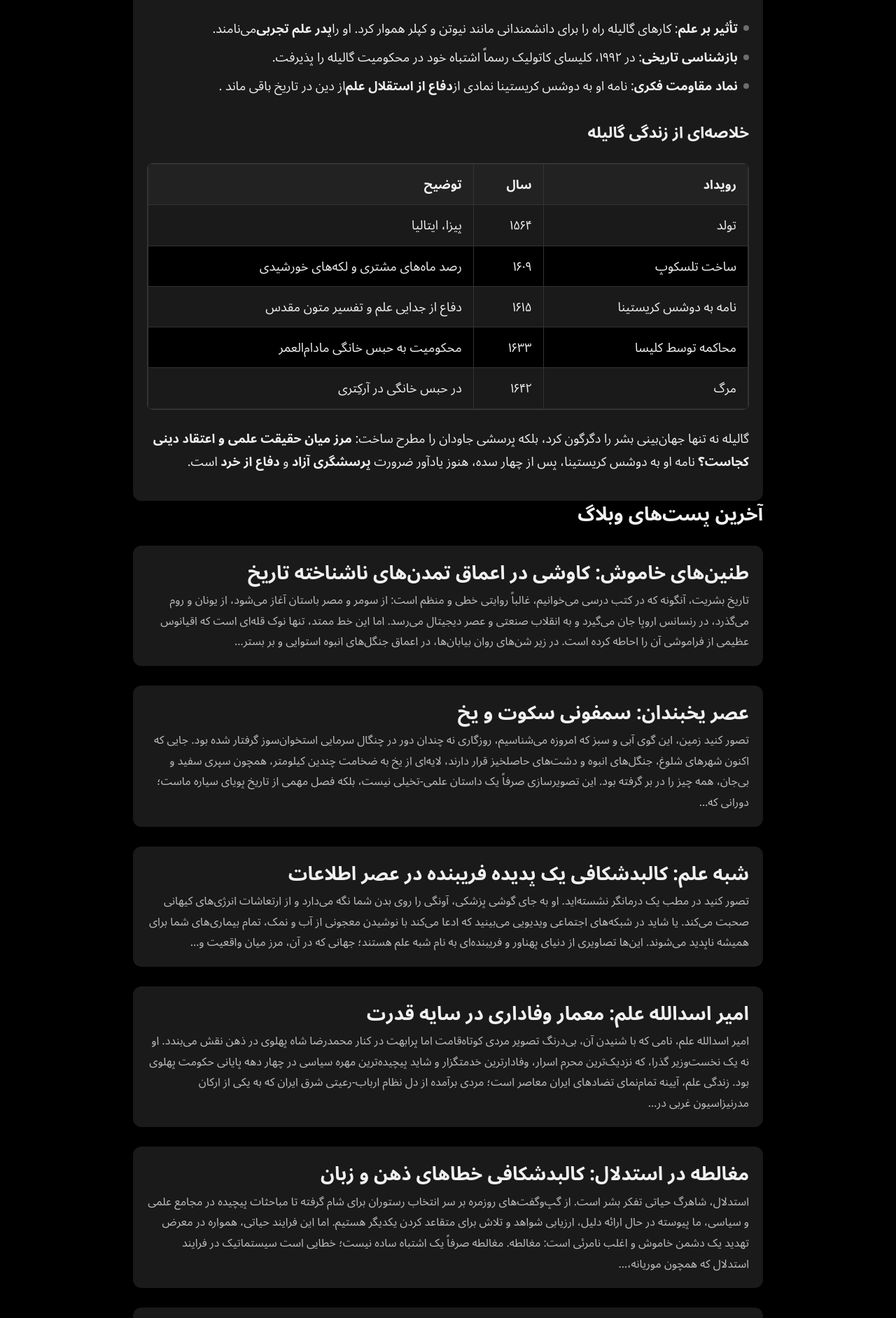
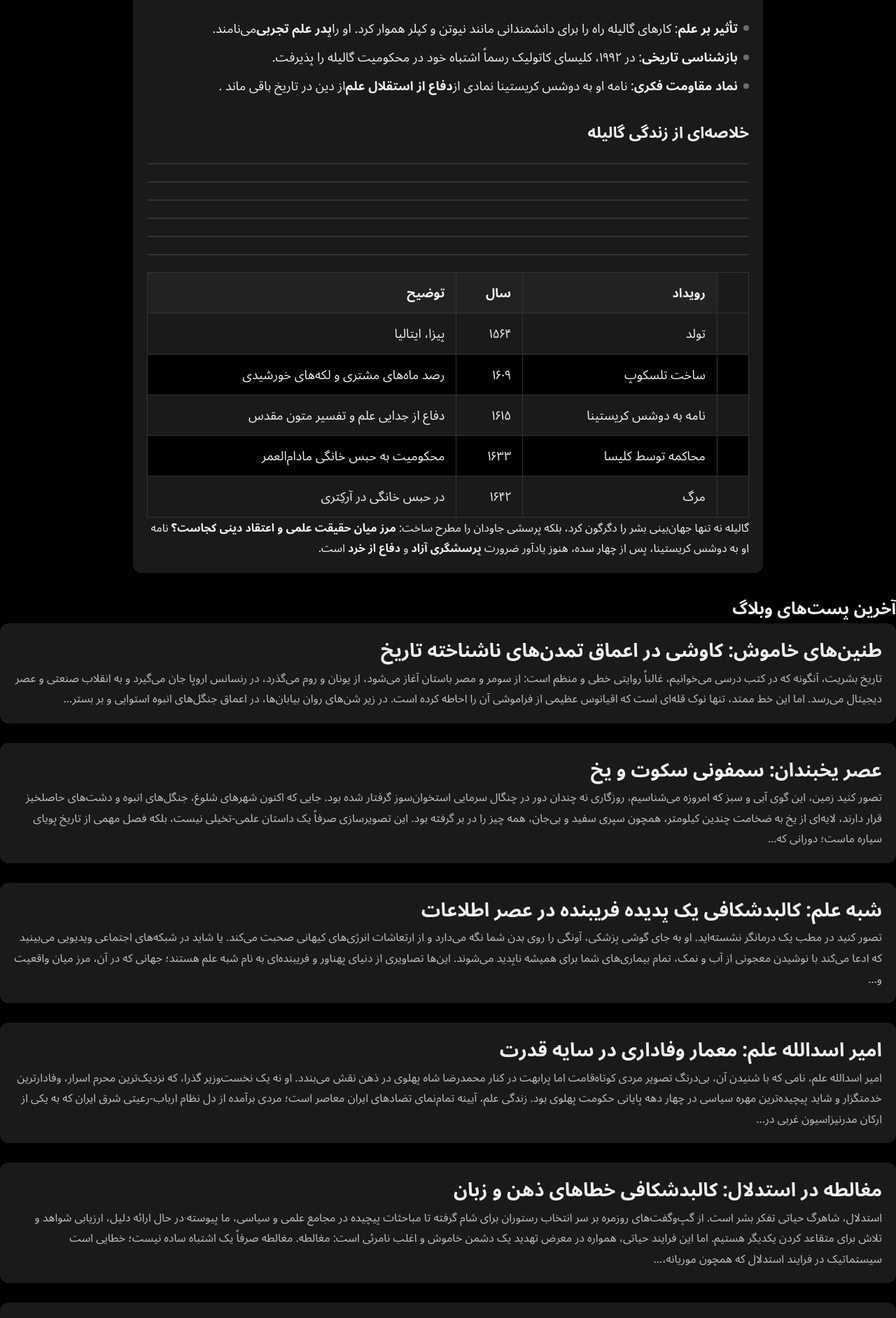
Before and after one commit to darkblog/darkblog.github.io, a Jekyll site: the page built from _posts/2025-7-5-68.md, in a window 1280 px wide. Shown: the part 1161-3045 px from the top of the page at 70% size. Built offline with Jekyll 4.4.1, drawn with Linux system fonts in a browser that asks for light colours.

Commit message:
Update post.html

```diff
--- a/_layouts/post.html
+++ b/_layouts/post.html
@@ -15,24 +15,26 @@
     </span>
   </div>
   <div class="article-content">
-    {{ content | replace: '<table>', '<div class="table-scroll"><table>' | replace: '</table>', '</table></div>' }}
+    {{ content | replace: '<tr>', '<div class="table-scroll"><td>' | replace: '</table>', '</table></div>' }}
   </div>
 </article>
-<h2 class="post-title">آخرین پست‌های وبلاگ</h2>
-<div class="more-posts">
+
+<section class="more-posts">
+  <h2 class="section-title">آخرین پست‌های وبلاگ</h2>
   <div class="posts-list">
     {% assign current_post_url = page.url %}
     {% assign all_posts = site.posts | where_exp: "post", "post.url != current_post_url" %}
     {% for post in all_posts limit: 100 %}
     <a href="{{ post.url }}" class="post-card" aria-label="{{ post.title }}">
-      <h2 class="post-title">{{ post.title }}</h2>
+      <h3 class="post-title">{{ post.title }}</h3>
       <div class="post-excerpt">
         {{ post.excerpt | strip_html | truncatewords: 70, "…" }}
       </div>
     </a>
     {% endfor %}
   </div>
-</div>
+</section>
+
 <script>
   (function formatPostDate() {
     const dateElement = document.querySelector('.post-date');
```
